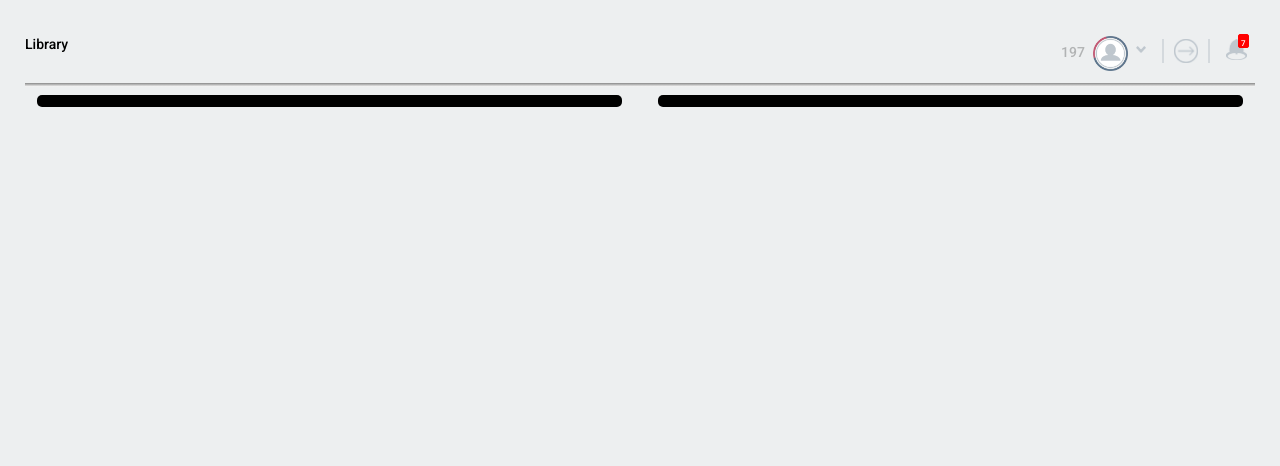
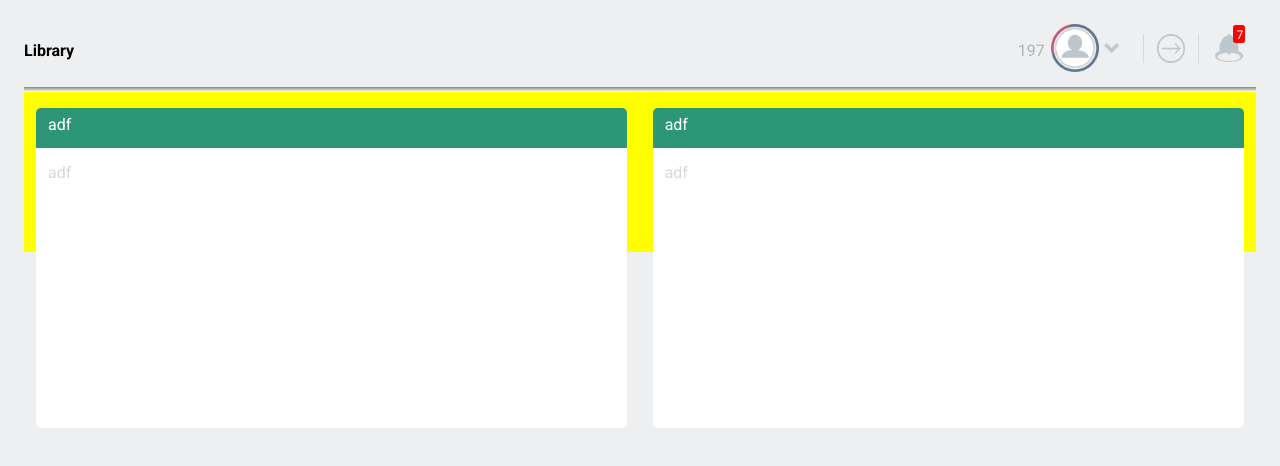
Before and after one commit to suzirubi/treehouse, a plain HTML site: page index.html in a window 1280 px wide. Drawn offline with Linux system fonts and the light colour scheme.

Commit message:
add tiles with course descriptions

```diff
--- a/css/styles.css
+++ b/css/styles.css
@@ -5,138 +5,133 @@
   -webkit-box-sizing: border-box;
   -moz-box-sizing: border-box;
   box-sizing: border-box;
-  margin: 0;
-  padding:0;
+  margin: 0em;
+  padding:0em;
 }
 body {
   background-color: rgba(237,239,240,1);
   font-family: 'Roboto';
-  font-size: 18px;
-  line-height: 1em;
+  font-size: 1em;
+  line-height: 1.15em;
   color: rgba(0,0,0,1);
-  margin: 25px;
+  margin: 0em;
 }
-img {
-  width: 1.5em;
-}
-
 .navBar {
   position: relative;
   display: block;
-  font-size: 14px;
-  font-weight: 500;
+  margin: 1.5em;
+  /*height: 10em;*/
 }
 .leftNav {
   float: left;
-  width: 70%;
-  /*border: 3px solid yellow;*/
-  padding-top: 10px;
+  width: 50%;
+  /*height: 10em;*/
+  padding-top: 1.1em;
+  font-weight: 600;
 }
 /*right menu half*/
 .rightNav {
   position: relative;
+  display:block;
   float: right;
-  width: 30%;
-  /*border: 3px solid green;*/
+  width: 50%;
+  /*height: 10em;*/
   color: rgba(0,0,0,.25);
 }
 .rightNav > * {
   float: right;
-  margin-left: 8px;
-  margin-top: 0.5em;
-}
-/*.rightNav img{
-  width: 1em;
-}*/
-.box img {
-  margin-top: 0.5em;
-  width: 0.1em;
-  height: 2em;
-  background: rgba(191,196,206,1);
-  margin-right: 8px;
 }
 #number {
-  margin-top: 1.3em;
+  margin-top: 1.1em;
+  margin-right: .4em;
 }
 #person img {
-  width: 2.5em;
-  margin-top: 0.3em;
+  width: 3em;
+  margin-right: .3em;
 }
 #downArrow img {
-  width: .75em;
-  margin-top: 1em;
-  margin-right: 8px;
+  width: .95em;
+  margin-top: 1.2em;
+  margin-right: 1em;
 }
 #linedArrow img {
-  width: 3.4em;
-  margin-top: .5em;
-  margin-right: 8px;
-  border-right: 2px solid rgb(212,217,221);
-  padding-right: 10px;
-  border-left: 2px solid rgb(212,217,221);
-  padding-left: 10px;
+  width: 3.5em;
+  margin-top: .65em;
+  margin-right: 1em;
+  margin-left: .5em;
+  border-right: .1em solid rgb(212,217,221);
+  padding-right: .8em;
+  border-left: .1em solid rgb(212,217,221);
+  padding-left: .8em;
 }
 .bell {
   position: relative;
 }
 .bell img {
-  postion: relative;
-  margin-top: .5em;
-  margin-right: 8px;
+  width: 1.75em;
+  margin-top: .65em;
+  margin-right: .8em;
 }
 .bellbox {
-  content: "";
   position: absolute;
-  top: 2px;
-  left: 12px;
+  top: .1em;
+  left: 1.5em;
   color: rgba(255,255,255,1);
-  font-size: 8px;
-  width: 11px;
-  height: 14px;
+  font-size: .75em;
+  width: 1em;
+  height: 1.5em;
   background-color: red;
-  border: 1px solid red;
-  border-radius: 2px;
-  padding-top: 0px;
-  padding-bottom: 4px;
-  padding-left: 2px;
+  border: .1em solid red;
+  border-radius: .2em;
+  padding-bottom: .5em;
+  padding-left: .2em;
 }
-
 #horizontalBar {
   float: left;
   width: 100%;
-  height: 4px;
+  height: .3em;
   background-image: linear-gradient(#888, #fff);
-  margin-top: 8px;
-  margin-bottom: 8px;
+  margin-top: .65em;
+  /*margin-bottom: 1em;*/
+}
+.columnContainer {
   position: relative;
+  background-color: yellow;
+  width: 100%;
+  height: 10em;
+  color: rgba(212,217,221,1);
+  padding-top: 1em;
+  clear: both;
 }
-
-
-.leftColumn {
+.column {
+  position: relative;
+  background-color: rgba(255,255,255,1);
+  width: 48%;
+  height: 20em;
+  border-radius: .3em;
+  padding-top:3.5em;
+  padding-left: .75em;
+  padding-right: .75em;
+}
+.colLeft {
   float: left;
-  background-color: black;
-  width: 47.5%;
-  /*border: 3px solid white;*/
-  border-radius: 5px;
-  color: white;
-  margin-left: 1%;
-  margin-right: 2%;
-  padding: 6px;
+  margin-left: .75em;
 }
-.rightColumn {
-  float: left;
-  /*content: "";*/
-  background-color: black;
-  width: 47.5%;
-  /*border: 3px solid white;*/
-  border-radius: 5px;
-  color: white;
-  margin-left: 1%;
-  margin-right: 1%;
-  padding: 6px;
+.colRight {
+  float: right;
+  margin-right: .75em;
 }
 .courseHeader {
-  height: 45px;
   position: absolute;
-
+  top: 0em;
+  left: 0em;
+  background-color: rgba(44,150,118,1);
+  width: 100%;
+  height: 2.5em;
+  color: rgba(255,255,255,1);
+  border-top-left-radius: .3em;
+  border-top-right-radius: .3em;
+  padding-top: .5em;
+  padding-left: .75em;
+  padding-right: .75em;
 }
--- a/index.html
+++ b/index.html
@@ -7,32 +7,41 @@
   <title>Treehouse</title>
 </head>
 <body>
-
   <div class="navBar">
-    <div class="leftNav">Library</div>
+    <div class="leftNav">
+      <h4>Library</h4>
+    </div>
     <div class="rightNav">
-      <div class="bell"><img src="image/bell.png" alt="bell" />
-        <div class="bellbox">7</div>
+      <div class="bell">
+        <img src="image/bell.png" alt="bell"/>
+        <div class="bellbox">
+          7
+        </div>
       </div>
-      <div id="linedArrow"><img src="image/lined-arrow.png" alt="arrow"/></div>
-      <div id="downArrow"><img src="image/downArrow.png" alt="arrow"/></div>
-      <div id="person"><img src="image/person.png" alt="person icon" /></div>
-      <div id="number">197</div>
+      <div id="linedArrow">
+        <img src="image/lined-arrow.png" alt="arrow"/>
+      </div>
+      <div id="downArrow">
+        <img src="image/downArrow.png" alt="arrow"/>
+      </div>
+      <div id="person">
+        <img src="image/person.png" alt="person icon"/>
+      </div>
+      <div id="number">
+        197
+      </div>
     </div>
-  <div id="horizontalBar">
-    <img src="image/invisibleBox.png"/>
+    <div id="horizontalBar">
+      <img src="image/invisibleBox.png"/>
+    </div>
+    <div class="columnContainer">
+      <div class="column colLeft">adf
+        <div class="courseHeader">adf</div>
+      </div>
+      <div class="column colRight">adf
+        <div class="courseHeader">adf</div>
+      </div>
+    </div>
   </div>
-  <div class="leftColumn">
-    <p>
-      <div class="courseHeader"></div>
-    </p>
-  </div>
-  <div class="rightColumn">
-    <p>
-      <div class="courseHeader"></div>
-    </p>
-  </div>
-
-</div>
 </body>
 </html>
```
